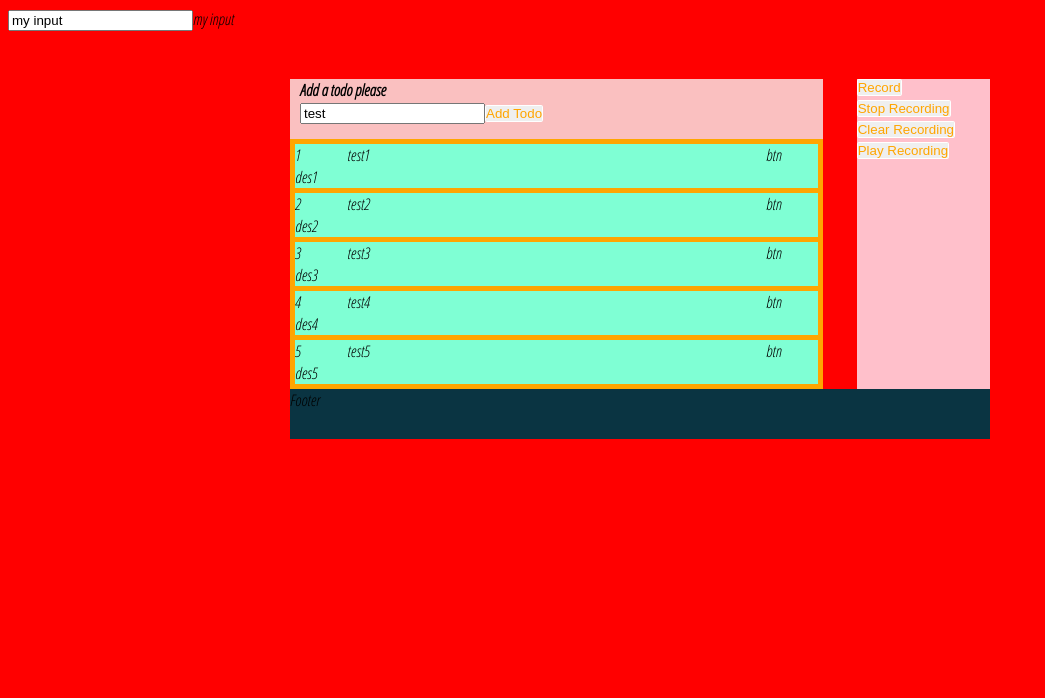
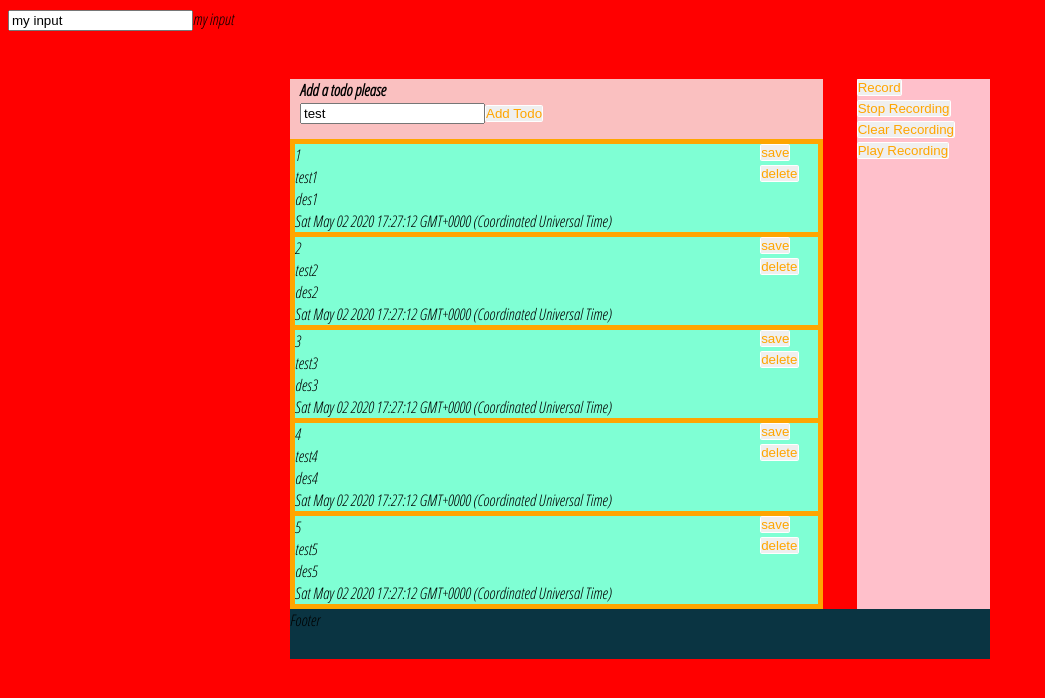
Before and after one commit to code-in-time/react_setup_from_scratch, a React app: page / in a window 1280 px wide. Shown: the top 698 px of the page, without its empty margins (0-1045 px from the left). Built offline with nearby package versions, Linux system fonts and the light colour scheme.

Commit message:
Add todo

```diff
--- a/src/components/AddTodoArea.tsx
+++ b/src/components/AddTodoArea.tsx
@@ -1,8 +1,17 @@
 import React, { FunctionComponent, useState } from 'react';
+import { observer } from 'mobx-react'
 import Button from './Button';
+import { storesContext } from '../stores/context';
+import {useStore} from '../hooks/useStore'
 
-const AddTodoArea = () => {
+const AddTodoArea = observer((props: any) => {
+
   const [value, setValue] = useState('test')
+  const {TodoStore} = useStore()
+
+
+  console.log('TodoStore', TodoStore)
+  console.log('props', props)
   return (
     <div>
       <strong>Add a todo please</strong> <br />
@@ -11,9 +20,15 @@ const AddTodoArea = () => {
         value={value}
         onChange={(e: React.FormEvent<EventTarget>):void => setValue((e.target as HTMLInputElement).value)}
       />
-      <Button txt="Add Todo" onClick={() => console.log('onClick Record', value)} className="lib-display-inline"/>
+      <Button
+        txt="Add Todo"
+        onClick={() => {
+          console.log('onClick Record', value)
+          TodoStore.addTodo('a','b')
+        }}
+        className="lib-display-inline"/>
     </div>
   );
-};
+});
 
 export default AddTodoArea;
--- a/src/components/Button.css
+++ b/src/components/Button.css
@@ -14,7 +14,7 @@ button.Button {
   padding: 0;
 }
 
-button.button {
+button.button:hover {
   color: #000000;
   background-color: #FFFFFF;
 }
--- a/src/components/TodoArea.css
+++ b/src/components/TodoArea.css
@@ -1,9 +1,11 @@
 div.TodoArea .area {
   display: grid;
-  grid-template-columns: 1fr 4fr 4fr 1fr;
+  grid-template-columns: 8fr 1fr;
   grid-template-areas:
-  'itemID itemName itemName itemControl'
-  'itemDesc itemDesc itemDesc itemControl';
+  'itemID itemControl'
+  'itemName itemControl'
+  'itemDesc itemControl'
+  'itemDate itemControl';
   background-color: aquamarine;
   margin:5px;
 }
--- a/src/components/TodoArea.tsx
+++ b/src/components/TodoArea.tsx
@@ -2,15 +2,13 @@ import React from 'react';
 import { observer } from 'mobx-react'
 import {toJS} from 'mobx'
 import './TodoArea.css'
-import { storesContext } from '../stores/context'
-import TodoStore from '../stores/TodoStore';
 import { ITodo } from '../types';
 import AddTodoArea from './AddTodoArea';
-
-export const useStores = () => React.useContext(storesContext)
+import Button from './Button';
+import {useStore} from '../hooks/useStore'
 
 const TodoArea = observer(() => {
-  const { TodoStore } = useStores()
+  const { TodoStore } = useStore()
 
   console.log('TodoStore', TodoStore)
 
@@ -23,9 +21,13 @@ const TodoArea = observer(() => {
         <div className="area" key={v.ID}>
           <div className="itemID">{v.ID}</div>
           <div className="itemName">{v.name}</div>
-          {/*<div className="itemDate">{v.creationDate}</div>*/}
+          <div className="itemDate">{v.creationDate.toString()}</div>
           <div className="itemDesc">{v.description}</div>
-          <div className="itemControl">btn</div>
+          <div className="itemControl">
+            <Button txt="save" onClick={()=> console.log('save')}/>
+            <Button txt="delete" onClick={()=> console.log('delete')}/>
+
+          </div>
         </div>
       ))}
     </div>
--- a/src/hooks/useStore.tsx
+++ b/src/hooks/useStore.tsx
@@ -2,4 +2,4 @@ import React from 'react'
 import { storesContext } from '../stores/context'
 
 // This will return the store a s a custom hook
-export const useStores = () => React.useContext(storesContext)
+export const useStore = () => React.useContext(storesContext)
--- a/src/stores/TodoStore.tsx
+++ b/src/stores/TodoStore.tsx
@@ -12,9 +12,16 @@ export default class TodoStore {
       {ID: 5, name:'test5', description: 'des5', creationDate: new Date()}
     ]
 
-  @action
-  addTodo(item: ITodo) {
-    this.data.push(item)
+  @action.bound
+  addTodo(name: string, desc: string) {
+    const todo: ITodo =
+      {
+        ID: Math.floor((Math.random() * 8000) + 1),
+        name: name,
+        description: desc,
+        creationDate: new Date()
+      }
+    this.data.push(todo)
   }
 
   // @action
--- a/webpack.config.js
+++ b/webpack.config.js
@@ -17,10 +17,12 @@ module.exports = env => {
       path: path.resolve(__dirname, 'distPlace'),
     },
     devServer: {
+      liveReload: true,
+      overlay: false,
       port: 3001, // Specify a port number to listen for requests
       stats: {
         children: false, // Hide children information
-        maxModules: 0 // Set the maximum number of modules to be shown
+        // maxModules: 0 // Set the maximum number of modules to be shown
       }
     },
     resolve: {
```
